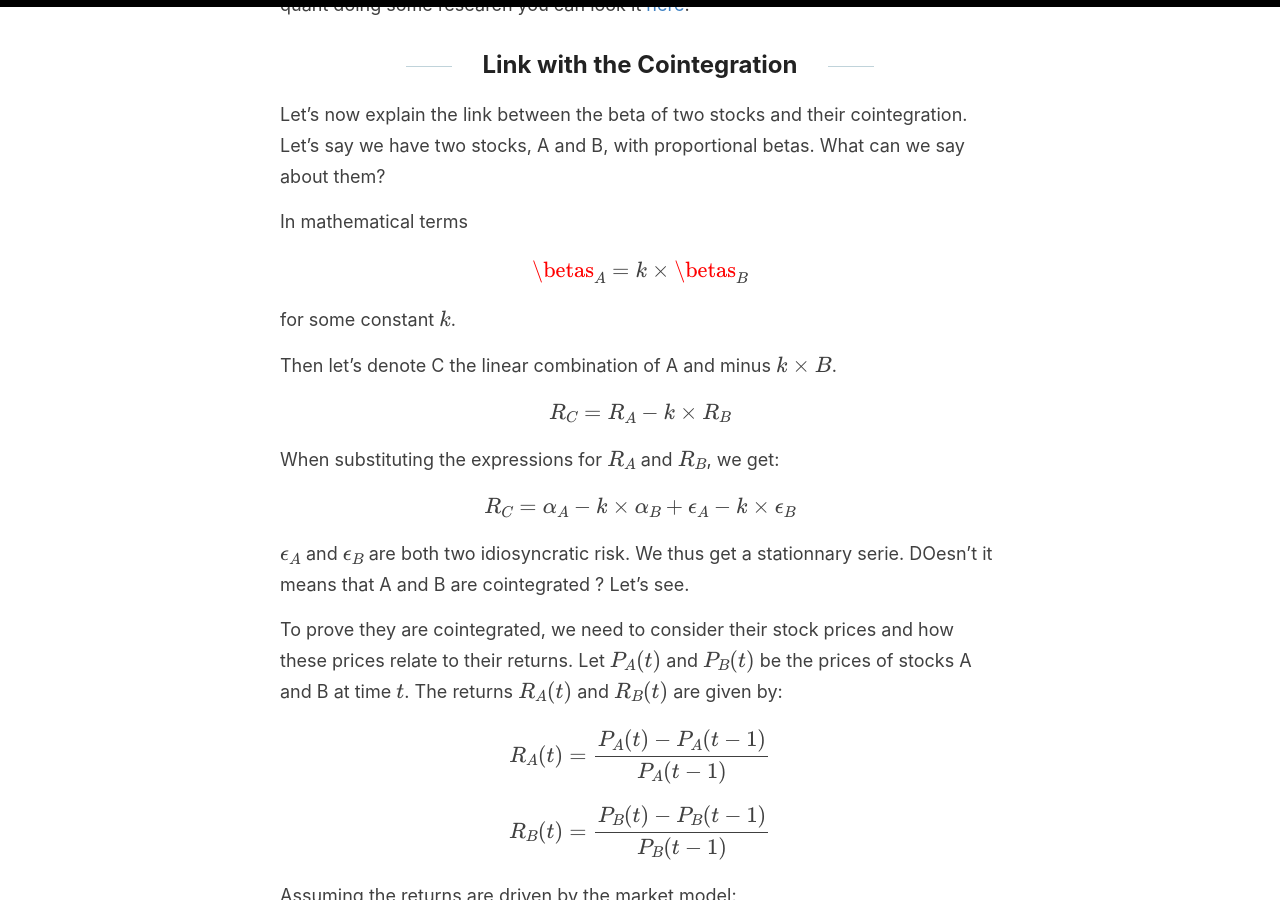
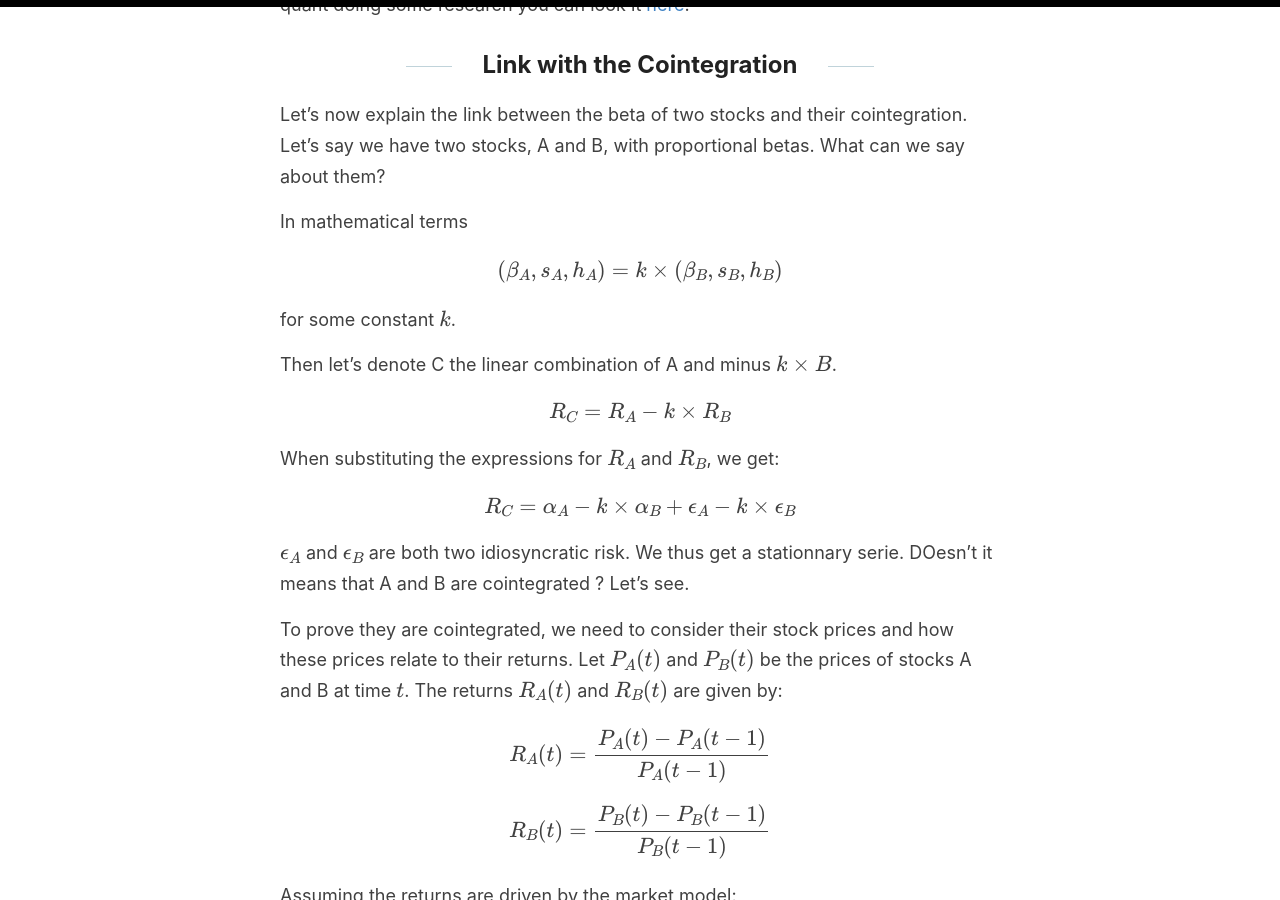
Before and after one commit to Zaltarba/blog, a Jekyll site: the page built from _posts/2024-06-23-PairsTrading-2.md, in a window 1280 px wide and 900 px high, scrolled down 1596 px. Built offline with Jekyll 4.4.1, drawn with Linux system fonts in a browser that asks for light colours; formulas are drawn with MathJax 3.

Commit message:
Update 2024-06-23-PairsTrading-2.md

```diff
--- a/_posts/2024-06-23-PairsTrading-2.md
+++ b/_posts/2024-06-23-PairsTrading-2.md
@@ -43,7 +43,7 @@ Let's now explain the link between the beta of two stocks and their cointegratio
 In mathematical terms
 
 $$
-\betas_A = k \times \betas_B
+(\beta_A, s_A, h_A) = k \times (\beta_B, s_B, h_B)
 $$
 
 for some constant $k$.
```
